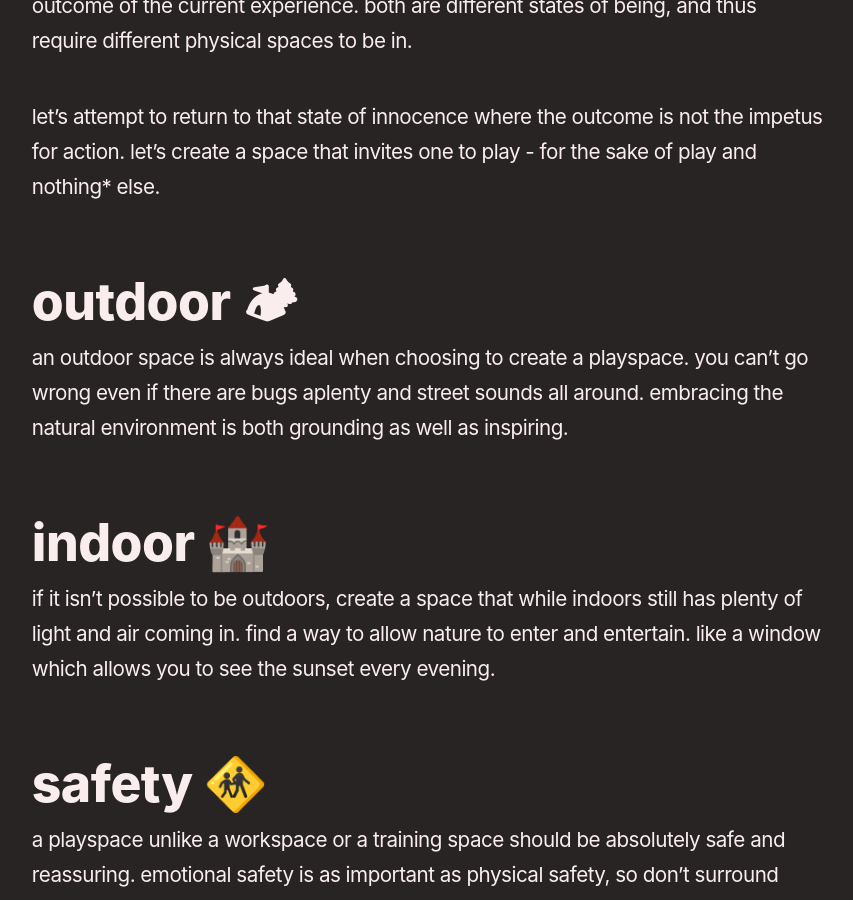
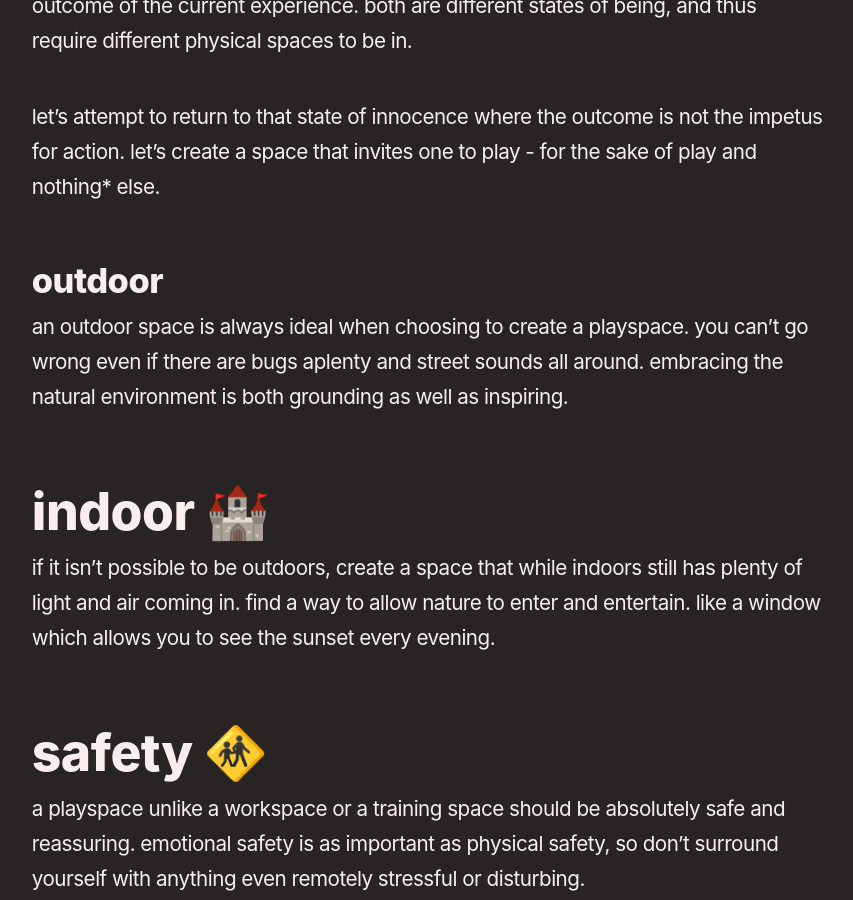
Before and after one commit to reddy2go/redgarden, a Jekyll site: the page built from _notes/workspaces and playspaces.md, in a window 1280 px wide and 900 px high, scrolled down 1986 px. Shown: the whole window, without its empty margins (45-898 px from the left). Built offline with Jekyll 4.4.1, drawn with Linux system fonts in a browser that asks for light colours; some web fonts are replaced; Markdown is read by kramdown in place of the engine named in the settings.

Commit message:
auto commit

```diff
--- a/_notes/workspaces and playspaces.md
+++ b/_notes/workspaces and playspaces.md
@@ -23,12 +23,11 @@ do you remember the X-Men's Danger Room? well, your school or college gym wasn
 a training space is the middle ground between play spaces and work spaces. they offer constantly changing and challenging situations where there are no lasting  consequences for mistakes made. it offers the opportunity to develop new skills without the possibility of [danger or death](/danger-and-death/).
 
 ### return to innocence
-
 play focuses on the experience of the present moment while work focuses on the outcome of the current experience. both are different states of being, and thus require different physical spaces to be in.
 
 let’s attempt to return to that state of innocence where the outcome is not the impetus for action. let’s create a space that invites one to play - for the sake of play and nothing* else.
 
-## outdoor 🏕
+### outdoor
 
 an outdoor space is always ideal when choosing to create a playspace. you can’t go wrong even if there are bugs aplenty and street sounds all around. embracing the natural environment is both grounding as well as inspiring.
 
```
